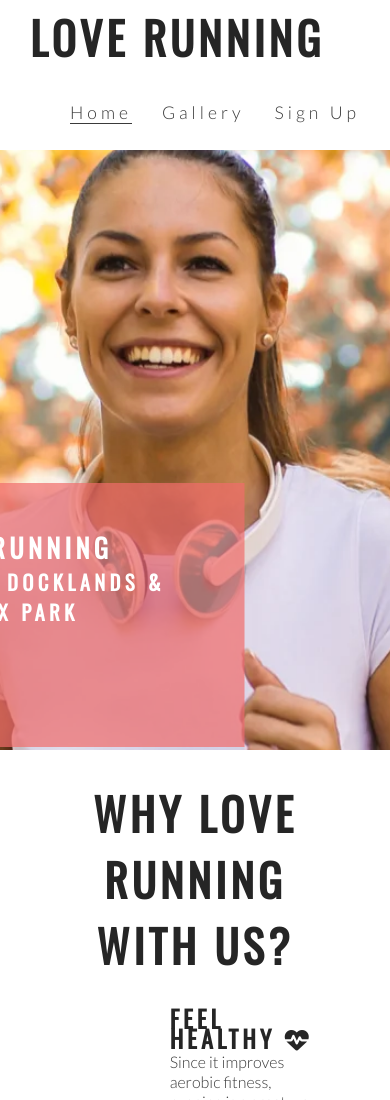
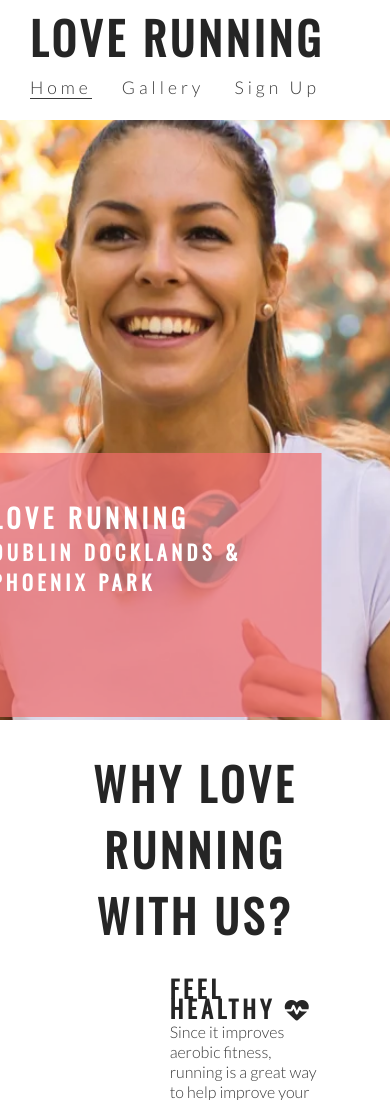
Before and after one commit to leannel89/love-running, a plain HTML site: page index.html in a window 390 px wide. Shown: the top 1100 px of the page. Drawn offline with nearby package versions, Linux system fonts and the light colour scheme.

Commit message:
Add style to cover-text section for max-width 950px

```diff
--- a/assets/css/style.css
+++ b/assets/css/style.css
@@ -262,10 +262,28 @@ footer{
         clear: both;
         width: 100%;
         float: left;
+        padding: 0;
+}
 
-}
 hr {
     display: none;
 }
 
 }
+
+/* For Medium screen sizes from 950px wide and down*/
+
+@media screen and (max-width:950px) {
+
+#menu {
+    clear: left;
+    float: left;
+    margin-left: 30px;
+    margin-bottom: 20px;
+    line-height: 25px;
+}
+
+#cover-text {
+    left: 0;
+}
+}
```
